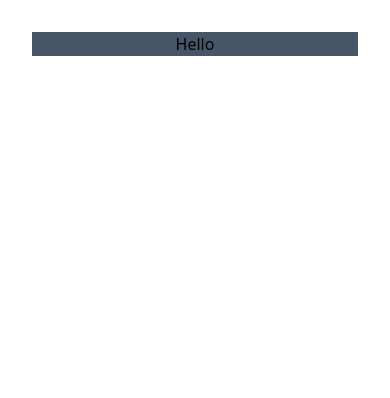
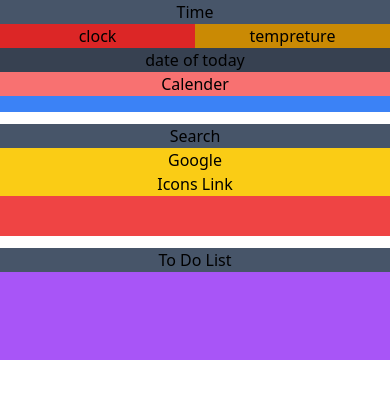
Before and after one commit to ehsan-golbar/Vite_toDoList, a React (Vite) app: page / in a window 390 px wide. Shown: the top 398 px of the page. Built offline with nearby package versions, Linux system fonts and the light colour scheme.

Commit message:
make three div tags with responsive design

```diff
--- a/src/App.jsx
+++ b/src/App.jsx
@@ -1,16 +1,31 @@
-import { useState } from 'react'
-import reactLogo from './assets/react.svg'
-import viteLogo from '/vite.svg'
-import './App.css'
+import { useState } from "react";
+
+import "./index.css";
 
 function App() {
-
-
   return (
-    <>
-        <h1 className='bg-slate-600'>Hello </h1>
-    </>
-  )
+    <div className="grid lg:grid-cols-3 md:grid-cols-2 sm:grid-cols-1 gap-3 ">
+      <div className="h-28 bg-blue-500">
+        <h1 className="bg-slate-600 text-center">Time </h1>
+        <div className="grid grid-cols-2">
+          <h1 className="bg-red-600 text-center">clock </h1>
+          <h1 className="bg-yellow-600 text-center"> tempreture </h1>
+          <h1 className="bg-gray-700 col-span-2 text-center">date of today</h1>
+          <h1 className="bg-red-400 col-span-2 text-center">Calender</h1>
+        </div>
+      </div>
+      <div className="h-28 bg-red-500">
+        <h1 className="bg-slate-600 text-center">Search </h1>
+        <div className="h--28 bg-yellow-400 text-center">
+          <h1 className="">Google</h1>
+          <h1>Icons Link</h1>
+        </div>
+      </div>
+      <div className="h-28 bg-purple-500 text-center lg:col-span-1 md:col-span-2">
+        <h1 className="bg-slate-600 ">To Do List </h1>
+      </div>
+    </div>
+  );
 }
 
-export default App
+export default App;
```
